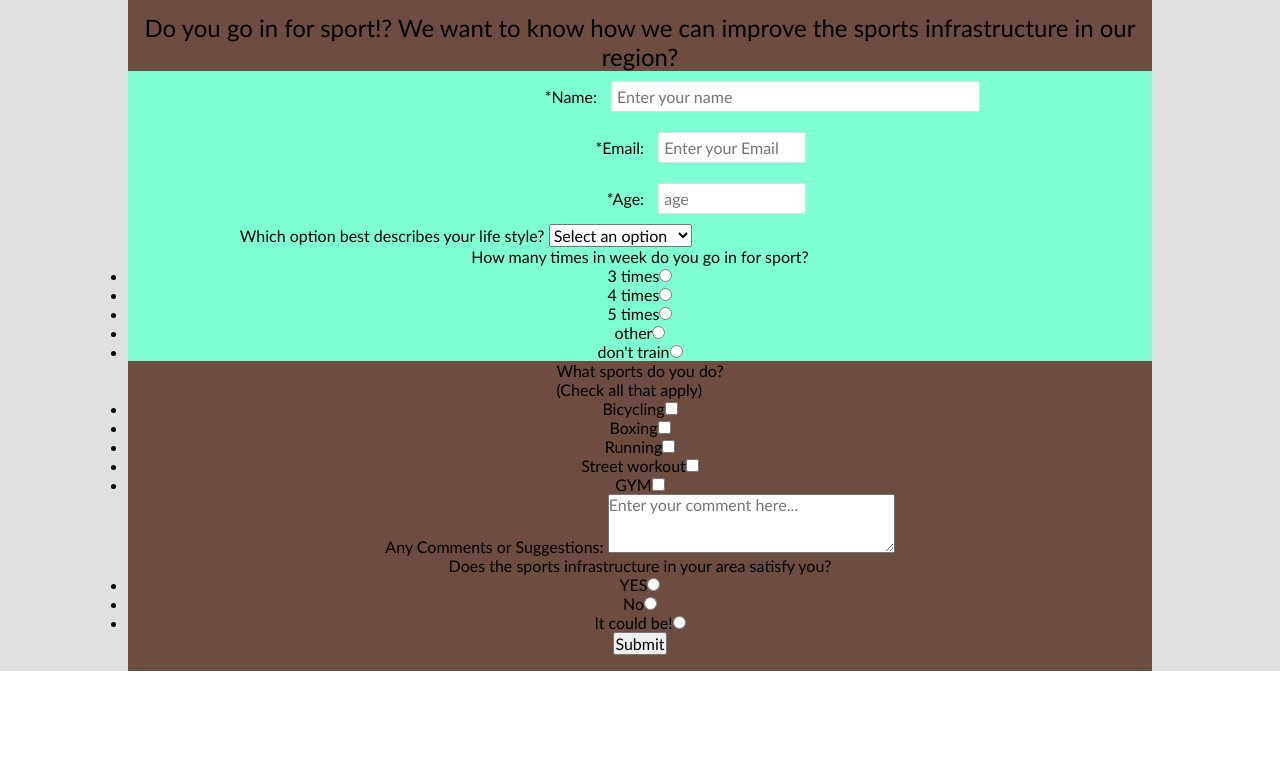
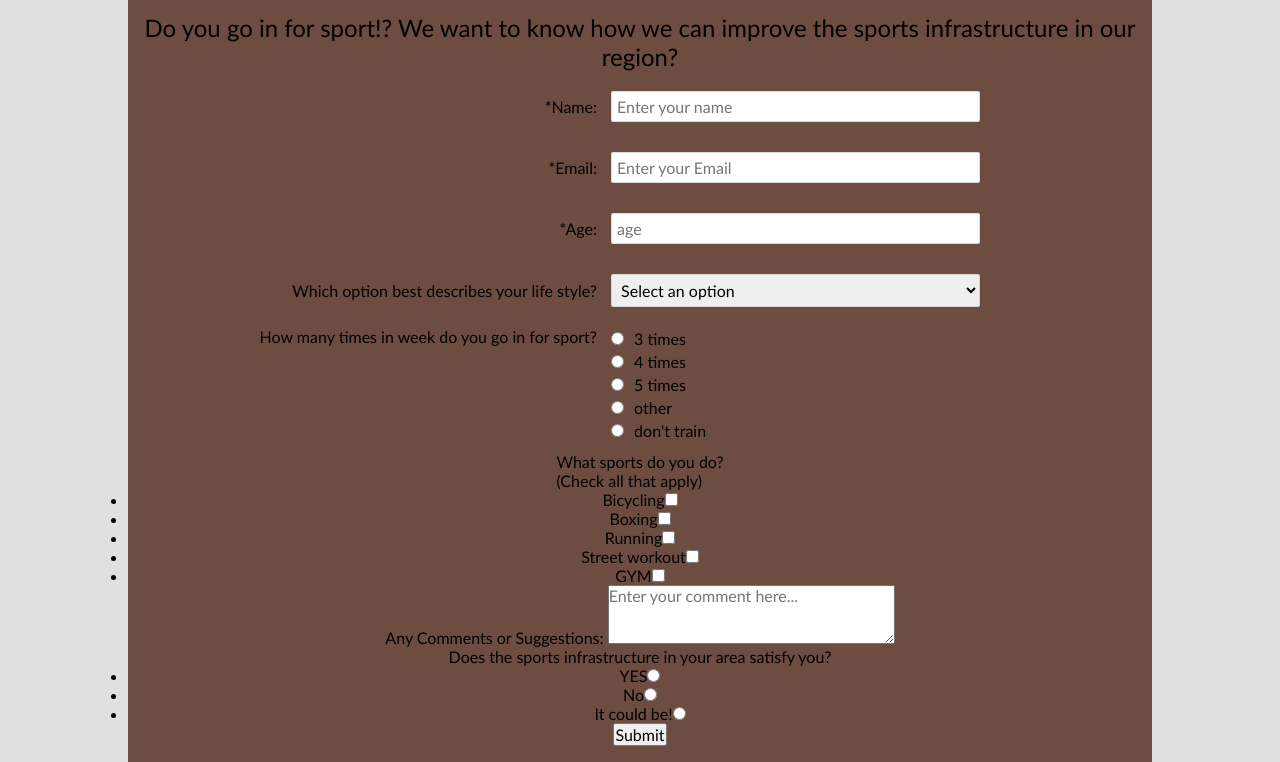
Before and after one commit to HorbynkoIvan/SurveyForm, a plain HTML site: page index.html in a window 1280 px wide. Shown: the part 42-804 px from the top of the page. Drawn offline with Linux system fonts and the light colour scheme.

Commit message:
styled radiobuttons

```diff
--- a/index.html
+++ b/index.html
@@ -17,31 +17,33 @@
                     <label for="name">*Name:</label>
                 </div>
                 <div class="block_right">
-                    <input class='input-field' type="text" name="name" id="name"
+                    <input class='input_field' type="text" name="name" id="name"
                            placeholder="Enter your name">
                 </div>
             </div>
             <div class="block">
                 <div class="block_left">
                     <label for="email">*Email:</label>
+                </div>
                 <div class="block_right">
-                        <input class='input-field' type="email" name="email" id="email"
+                    <input class='input_field' type="email" name="email" id="email"
                            placeholder="Enter your Email">
-                    </div>
                 </div>
             </div>
             <div class="block">
                 <div class="block_left">
                     <label for="number">*Age:</label>
+                </div>
                 <div class="block_right">
-                        <input class='input-field' type="number" name="age" id="number" placeholder="age">
-                    </div>
+                    <input class='input_field' type="number" name="age" id="number" placeholder="age">
                 </div>
             </div>
             <div class="block">
+                <div class="block_left">
                     <label for="dropdown">Which option best describes your life style?</label>
+                </div>
                 <div class="block_right">
-                    <select name="" id="dropdown">
+                    <select name="" id="dropdown" class='input_field'>
                         <option disabled selected>Select an option</option>
                         <option value="student">Student</option>
                         <option value="worker">Full Time Worker</option>
@@ -51,14 +53,18 @@
                 </div>
             </div>
             <div class="block">
+                <div class="block_left_radio">
                     <label>How many times in week do you go in for sport?</label>
-                <ul>
-                    <li><label>3 times<input type="radio" value="3" name="radio-btn"></label></li>
-                    <li><label>4 times<input type="radio" value="4" name="radio-btn"></label></li>
-                    <li><label>5 times<input type="radio" value="5" name="radio-btn"></label></li>
-                    <li><label>other<input type="radio" value="other" name="radio-btn"></label></li>
-                    <li><label>don't train<input type="radio" value="not" name="radio-btn"></label></li>
+                </div>
+                <div class="block_right">
+                    <ul class="block_list">
+                        <li><label><input class='input-field_radio' type="radio" value="3" name="radio-btn">3 times</label></li>
+                        <li><label><input class='input-field_radio' type="radio" value="4" name="radio-btn">4 times</label></li>
+                        <li><label><input class='input-field_radio' type="radio" value="5" name="radio-btn">5 times</label></li>
+                        <li><label><input class='input-field_radio' type="radio" value="other" name="radio-btn">other</label></li>
+                        <li><label><input class='input-field_radio' type="radio" value="not" name="radio-btn">don't train</label></li>
                     </ul>
+                </div>
             </div>
             <div>
                 <label>What sports do you do? <br/>(Check all that apply)</label>
--- a/style.css
+++ b/style.css
@@ -35,9 +35,7 @@
 }
 
 .block {
-    background-color: aquamarine;
-  /*  width: 40%;
-    margin: 0 auto;*/
+    margin: 10px 0;
 }
 
 label {
@@ -56,10 +54,22 @@ label {
     width: 48%;
 }
 
-.input-field {
+.input_field {
     width: 75%;
     padding: 5px;
     margin: 10px;
     border: 1px solid rgba(192, 192, 192, 0.54);
     border-radius: 2px;
 }
+.block_list{
+    list-style: none;
+}
+.input-field_radio {
+    margin: 5px 10px;
+}
+.block_left_radio{
+    display: inline-block;
+    width: 40%;
+    text-align: right;
+    vertical-align: top;
+}
```
Lines whose indentation alone changed are shown as unchanged.
